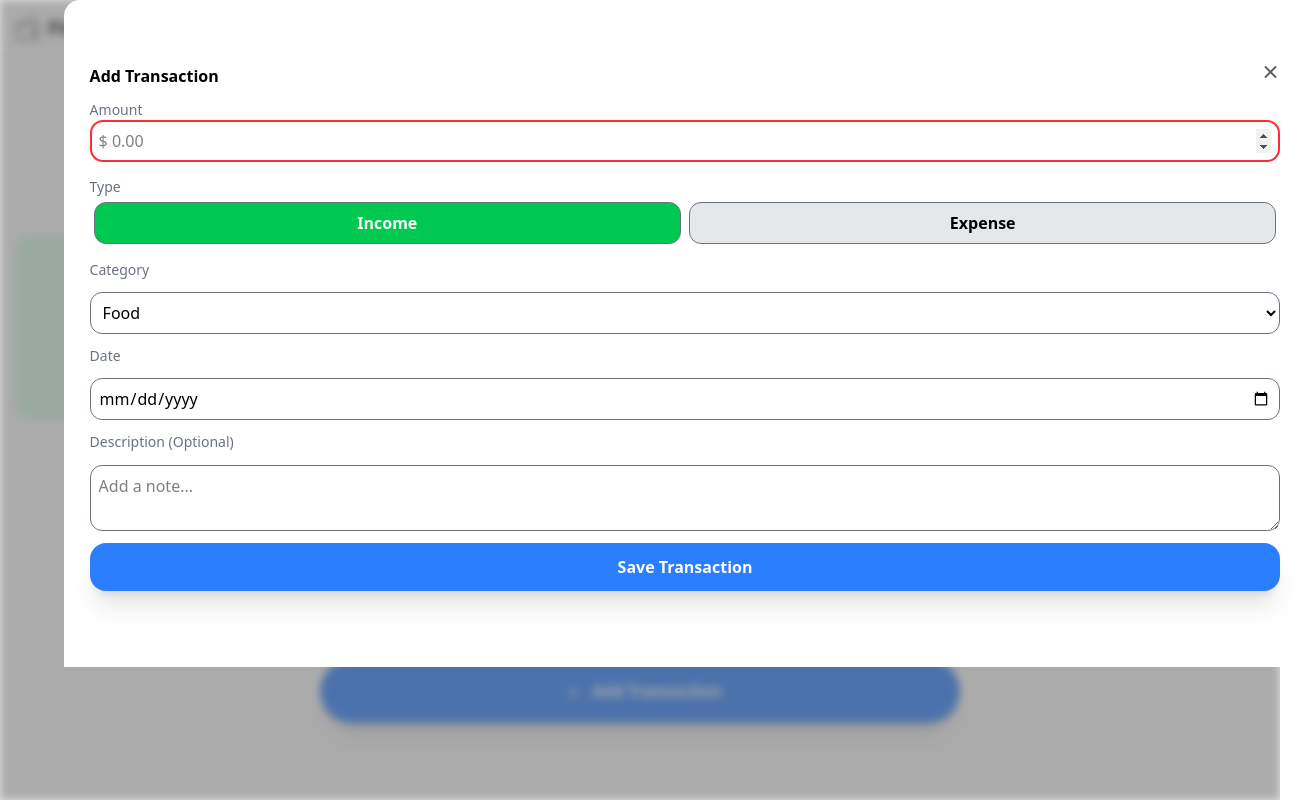
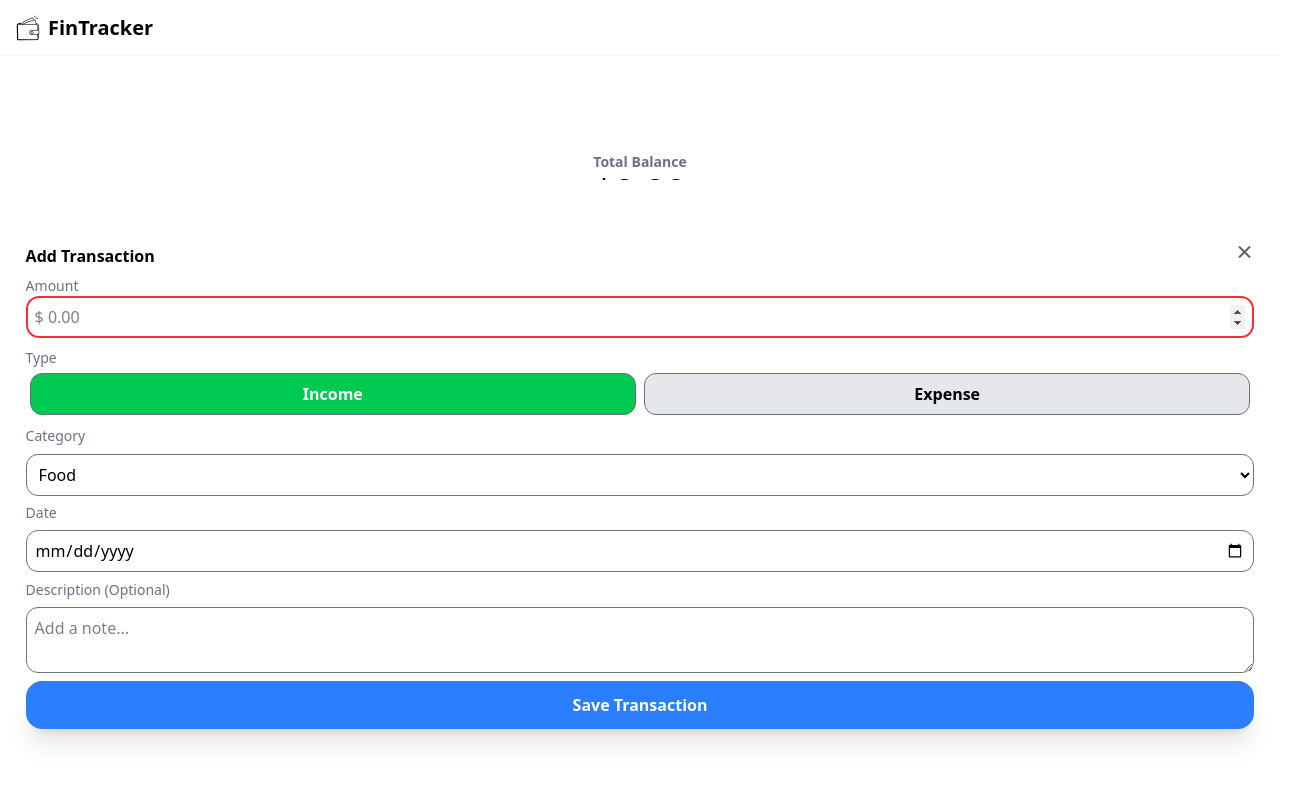
Before and after one commit to NgohBuilds/FintrackApp, a website with bundled scripts: page FinTrackApp/src/UI/index.html in a window 1280 px wide. Both pictures are taken after a click on the button "Add Transaction". Shown: the whole page, 1306 px wide, since content can reach past the window. Built offline with nearby package versions, Linux system fonts and the light colour scheme.

Commit message:
Solve dialog issues

```diff
--- a/FinTrackApp/src/LogicUI/addTransButton.js
+++ b/FinTrackApp/src/LogicUI/addTransButton.js
@@ -1,6 +1,6 @@
 export function displayForm (button , dialog) {
     button.addEventListener ('click' , ()=> {
-        dialog.showModal()
+        dialog.show()
         dialog.classList.add("visible_Dialog")
         }
     )
--- a/FinTrackApp/src/UI/index.html
+++ b/FinTrackApp/src/UI/index.html
@@ -44,7 +44,7 @@
     </button>
 
     <!-- Hidden Modal-->
-     <dialog>
+     <dialog class="backdrop:bg-black" >
         <div class="dialog_title flex  justify-between">
             <span class="font-bold ">Add Transaction</span>
             <i class="fa-solid fa-xmark"
@@ -70,9 +70,9 @@
                 <option value="Food">Freelance</option>
             </select>
             <label for="Date">Date</label>
-            <input type="date" name="Date" id="Date" required>
+            <input type="date" name="Date" id="Date" min="12/02/26" required>
             <label for="Description">Description (Optional)</label>
-            <textarea name="Description" id="Description" maxlength="50" placeholder="Add a note..."></textarea>
+            <textarea name="Description" id="Description" maxlength="60" placeholder="Add a note..." required></textarea>
             <button id="submitBtn" type="submit" class=" bg-blue-500 text-white  rounded-2xl px-1.5 py-3 font-semibold shadow-xl">Save Transaction</button>
         </form>
      </dialog>
--- a/FinTrackApp/src/UI/input.css
+++ b/FinTrackApp/src/UI/input.css
@@ -22,12 +22,12 @@
 */
 
 .visible_Dialog{
-    @apply absolute px-[2%] py-[5%] bottom-0 flex flex-col inset-x-[5%] w-full h-5/6  rounded-t-2xl;
+    @apply absolute px-[2%] py-[5%] bottom-0 flex flex-col  w-screen h-5/6  rounded-t-2xl;
 }
 
 /*Dialog Form Styling  */
 dialog{
-    @apply  backdrop:backdrop-blur-xs backdrop:backdrop-invert-25
+    @apply  w-screen  backdrop:backdrop-blur-2xl
 }
 
 /*Form Styling*/
--- a/FinTrackApp/src/main.js
+++ b/FinTrackApp/src/main.js
@@ -14,7 +14,7 @@
 /*
  Update line 16 ...
 */
-isInputCorrect()
+//isInputCorrect()
 form.addEventListener("submit" , (e)=>{
     e.preventDefault()
 
@@ -45,7 +45,7 @@
  * Date : 12/02/2026 - 13/02/2026
  * ----------------------------------------------------------------
  * # First Session :
- * 1. Input verification (Amount , Date) [In progress]
+ * 1. Input verification (Amount , Date) [HardHHHHHH]
  * 2. Handle dialog issues position
  * 3. Animation dialog
  *
```
Also changed, not shown: FinTrackApp/src/LogicUI/form.js (+0 -7 lines), FinTrackApp/src/UI/output.css.
